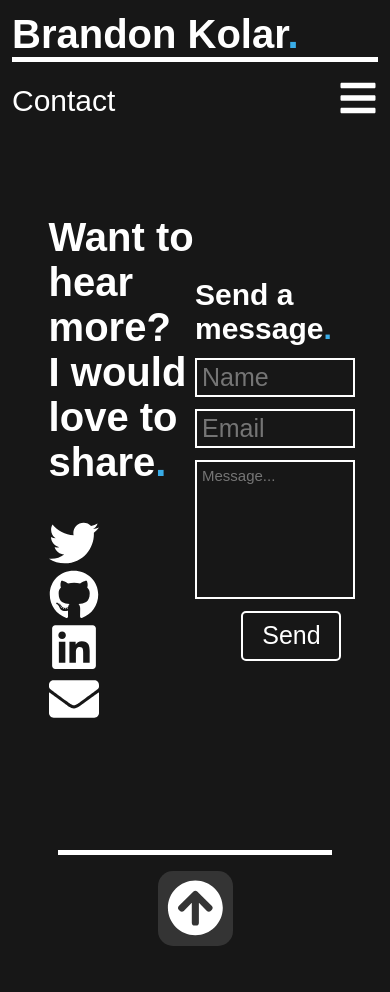
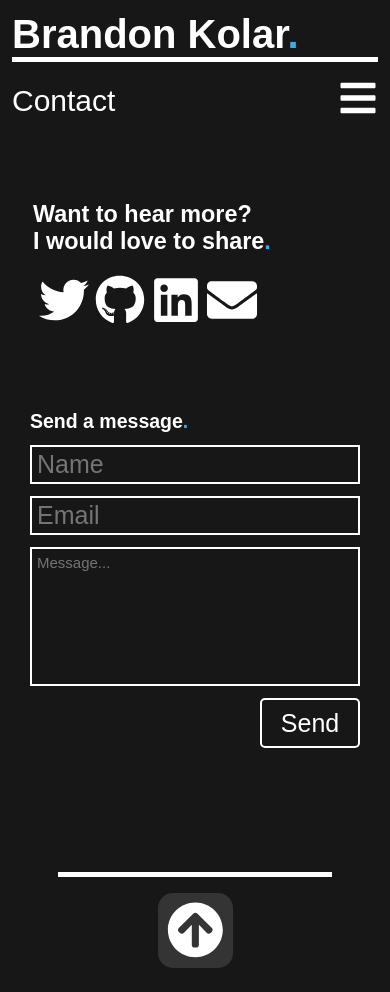
Before and after one commit to ArcticEH/personal-portfolio, a Vue app: page /Contact in a window 390 px wide. Before the commit the page ends 970 px from the top, so only its background shows below. Built offline with nearby package versions, Linux system fonts and the light colour scheme.

Commit message:
improved styling on contact for mobile

```diff
--- a/src/views/Contact.vue
+++ b/src/views/Contact.vue
@@ -41,19 +41,27 @@ export default {};
   flex-direction: row;
   justify-content: space-between;
   align-items: center;
-  width: 80%;
+  margin-left: 10%;
+  margin-right: 10%;
   margin-top: 64px;
 }
 
 #socialMedia {
   flex: 1;
+  justify-content: space-between;
+}
+
+#socialMediaIcons {
+  display: flex;
+  justify-content: space-between;
+  padding-right: 100px;
 }
 
 .socialMediaIcon {
   color: white;
   height: 50px;
   width: 50px;
-  margin-right: 75px;
+  margin-left: 6px;
 }
 
 .socialMediaIcon:hover {
@@ -72,6 +80,7 @@ h3 {
 #contactForm {
   flex: 1;
   height: 100%;
+  width: 100%;
 }
 
 form {
@@ -81,7 +90,6 @@ form {
 
 input {
   height: 25px;
-  width: 100%;
   background-color: #17171717;
   color: white;
   font-size: 25px;
@@ -93,7 +101,6 @@ input {
 textarea {
   resize: none;
   height: 125px;
-  width: 100%;
   background-color: #17171717;
   color: white;
   font-size: 15px;
@@ -121,4 +128,29 @@ button {
 button:hover {
   background-color: #343434;
 }
+
+@media (max-width: 750px) {
+  #container {
+    flex-direction: column;
+  }
+
+  #contactForm {
+    margin-top: 64px;
+  }
+}
+
+@media (max-width: 550px) {
+  #container {
+    margin-left: 6px;
+    margin-right: 6px;
+  }
+
+  h2 {
+      font-size: 6vw;
+  }
+
+  h3 {
+      font-size: 5vw;
+  }
+}
 </style>
--- a/src/views/Skills.vue
+++ b/src/views/Skills.vue
@@ -83,6 +83,12 @@ h1 {
 }
 
 @media (max-width: 550px) {
+
+#container {
+    margin-left: 16px;
+    margin-right: 16px;
+}
+
   h1 {
     font-size: 25px;
   }
```
